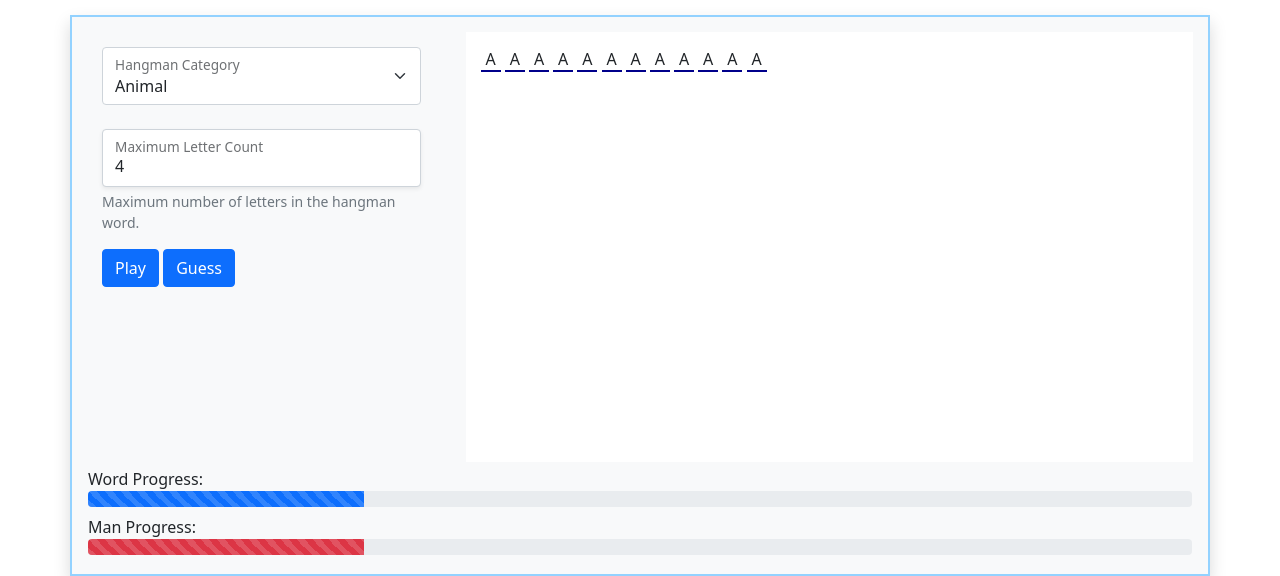
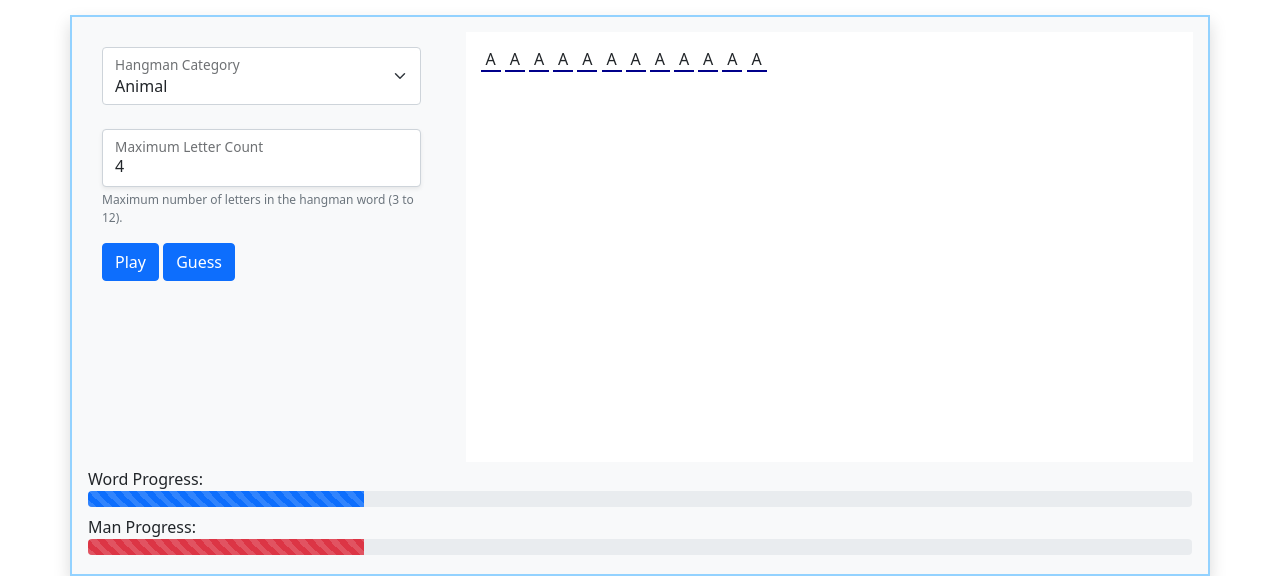
Before and after one commit to CinderScript/csc3221-node-website, a Node server app: page /Hangman/hangman.html in a window 1280 px wide. Shown: the part 477-1053 px from the top of the page. Run offline with Node 20, Linux system fonts and the light colour scheme.

Commit message:
form text formatting

```diff
--- a/public/Hangman/css/hangman.css
+++ b/public/Hangman/css/hangman.css
@@ -34,3 +34,7 @@
     border-bottom: darkblue 2px solid;
     text-align: center;
 }
+
+.form-text.small{
+    font-size: 12px;
+}
--- a/public/Hangman/hangman.html
+++ b/public/Hangman/hangman.html
@@ -54,7 +54,7 @@
                     <input type="number" name="word-letters-max" id="word-letters-max" class="form-control shadow-sm"
                            value="4" placeholder="for-bootstrap-floating-label">
                     <label for="word-letters-max" class="w-100">Maximum Letter Count</label>
-                    <div class="form-text">Maximum number of letters in the hangman word.</div>
+                    <div class="form-text small">Maximum number of letters in the hangman word (3 to 12).</div>
                 </div>
 
                 <button id="play-btn" type="button" class="btn btn-primary">Play</button>
--- a/public/Hangman/scripts/hangman.js
+++ b/public/Hangman/scripts/hangman.js
@@ -72,5 +72,5 @@
     [
         {"category": "Animal", "words": ["dog", "cat", "mouse", "rabbit", "horse", "anaconda", "ox", "tardigrade", "turtle", "bear"]},
         {"category": "Fruit", "words": ["apple", "pear", "fig", "grape", "watermelon", "strawberry", "persimmon", "cherimoya", "plumb", "avacado"]},
-        {"category": "State Of Mind", "words": ["fearful", "happy", "sad", "mad", "indecisive", "content", "agitated", "confused", "twitterpated", "convinced"]}
+        {"category": "State Of Mind", "words": ["fearful", "happy", "sad", "mad", "indecisive", "content", "agitated", "confused", "twitterpated", "convinced", "terrified"]}
     ];
```
